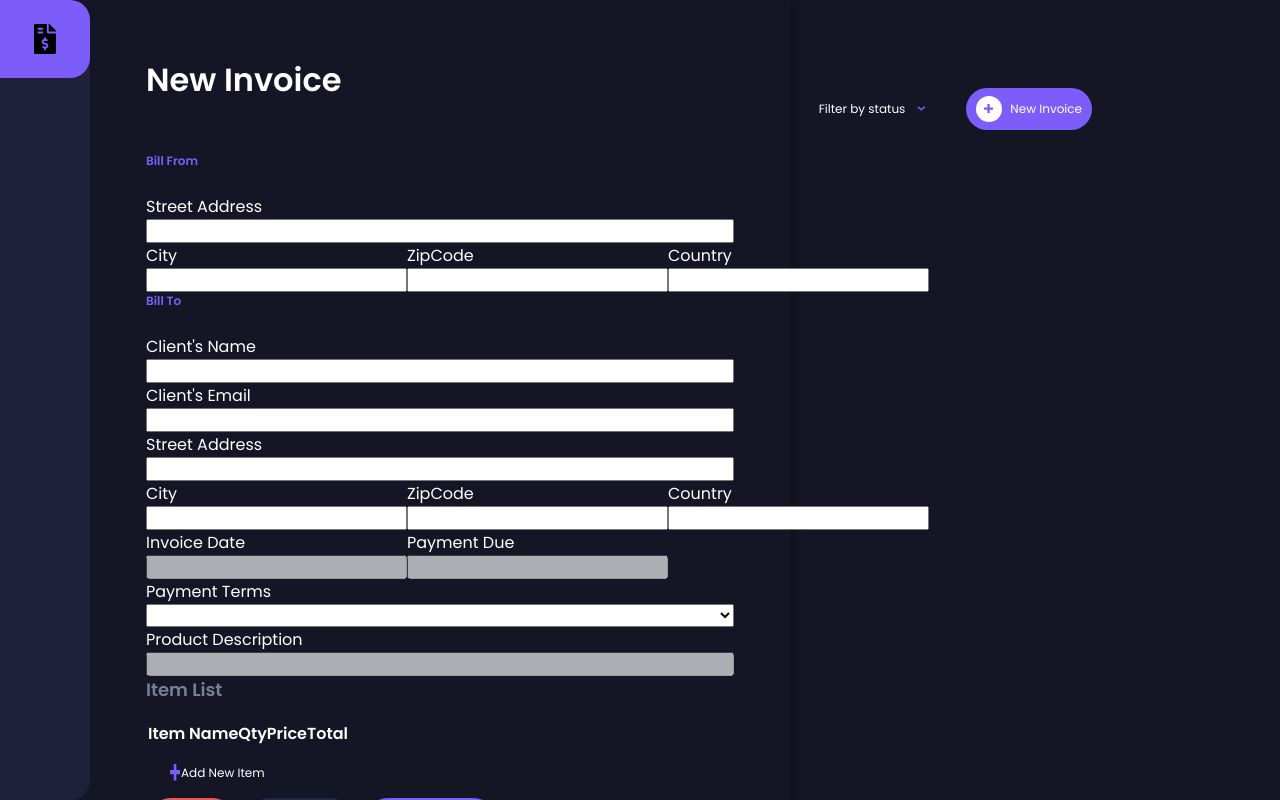
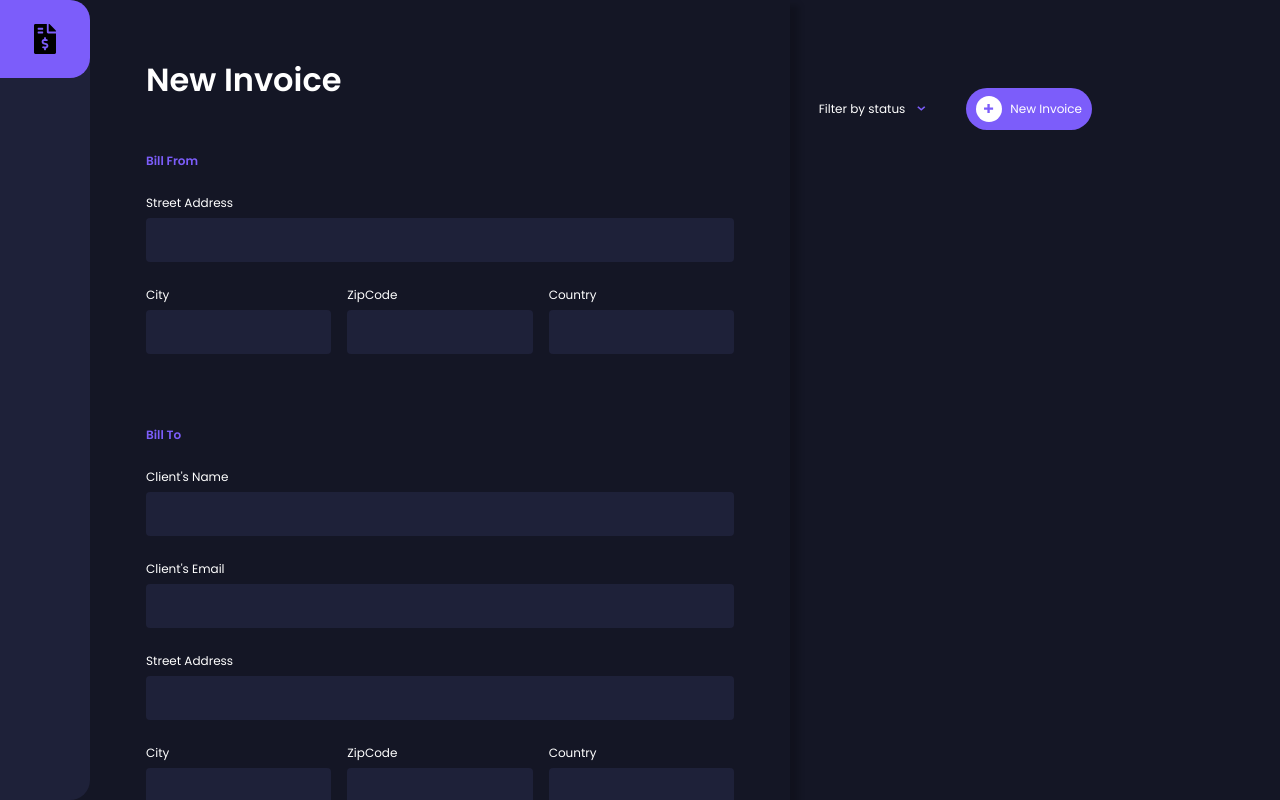
Before and after one commit to Tusharbalar/vue-invoice, a Vue app: page / in a window 1280 px wide. Built offline with nearby package versions, Linux system fonts and the light colour scheme.

Commit message:
Added styles to invoice modal

```diff
--- a/src/components/InvoiceModal.vue
+++ b/src/components/InvoiceModal.vue
@@ -194,6 +194,127 @@ export default {
         font-size: 12px;
         margin-bottom: 24px;
       }
+
+      // Bill To / Bill From
+      .bill-to,
+      .bill-from {
+        margin-bottom: 48px;
+
+        .location-details {
+          gap:16px;
+          div {
+            flex: 1;
+          }
+        }
+      }
+
+      // Invoice Work
+      .invoice-work {
+        .payment {
+          gap: 24px;
+          div {
+            flex: 1;
+          }
+        }
+
+        .work-items {
+          .item-list {
+            width: 100%;
+
+            // Item Table Styling
+            .table-heading,
+            .table-items {
+              gap: 16px;
+              font-size: 12px;
+
+              .item-name {
+                flex-basis: 50%;
+              }
+
+              .qty {
+                flex-basis: 10%;
+              }
+
+              .price {
+                flex-basis: 20%;
+              }
+
+              .total {
+                flex-basis: 20%;
+                align-self: center;
+              }
+            }
+
+            .table-heading {
+              margin-bottom: 16px;
+
+              th {
+                text-align: left;
+              }
+            }
+
+            .table-items {
+              position: relative;
+              margin-bottom: 24px;
+
+              img {
+                position: absolute;
+                top: 15px;
+                right: 0;
+                width: 12px;
+                height: 16px;
+              }
+            }
+          }
+
+          .button {
+            color: #fff;
+            background-color: #252945;
+            align-items: center;
+            justify-content: center;
+            width: 100%;
+
+            img {
+              margin-right: 4px;
+            }
+          }
+        }
+      }
+
+      .save {
+          margin-top: 60px;
+
+          div {
+            flex: 1;
+          }
+
+          .right {
+            justify-content: flex-end;
+          }
+        }
+    }
+
+    .input {
+      margin-bottom: 24px;
+    }
+
+    label {
+      font-size: 12px;
+      margin-bottom: 6px;
+    }
+
+    input,
+    select {
+      width: 100%;
+      background-color: #1e2139;
+      color: #fff;
+      border-radius: 4px;
+      padding: 12px 4px;
+      border: none;
+
+      &:focus {
+        outline: none;
+      }
     }
   }
 </style>
```
